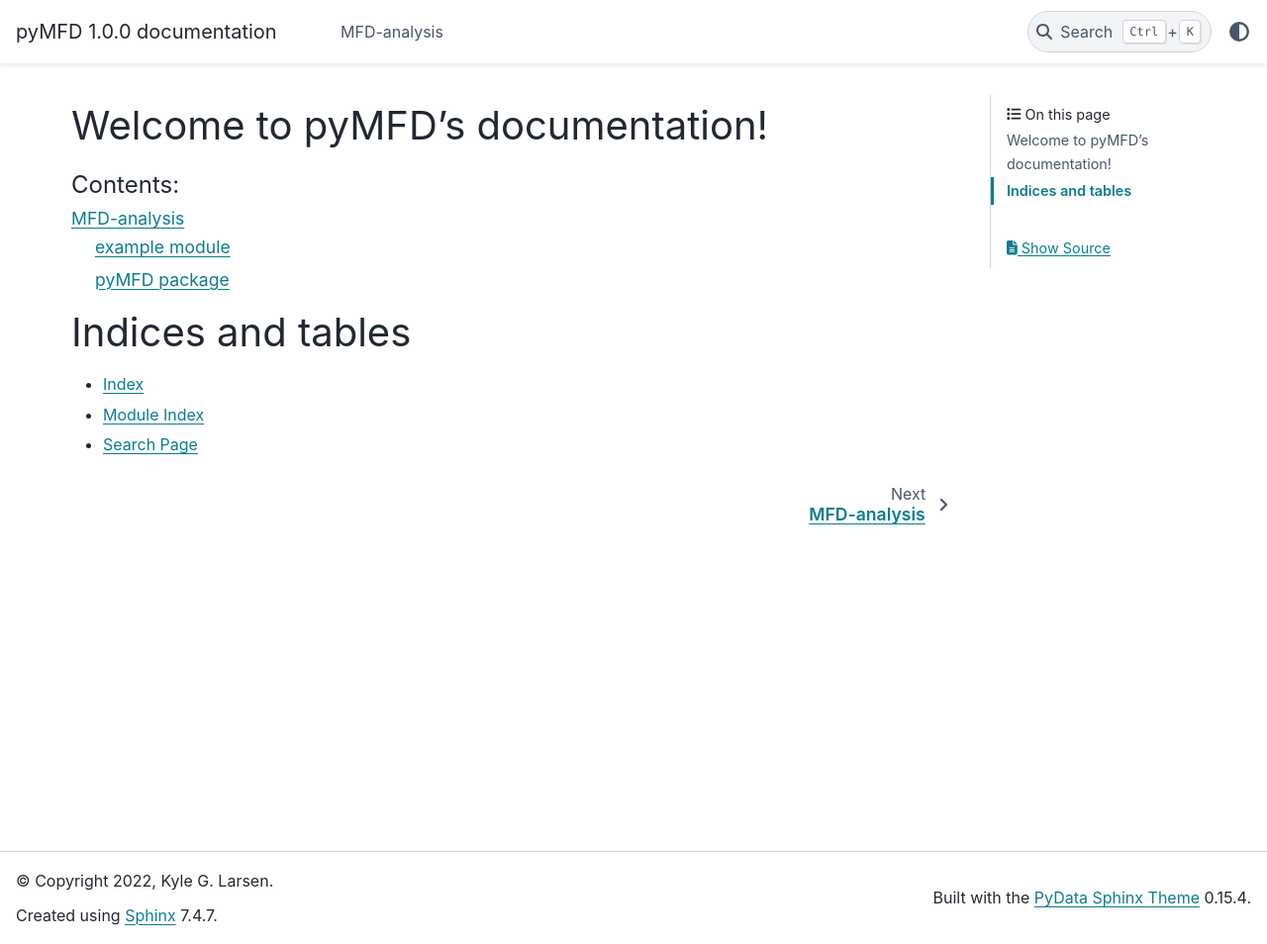
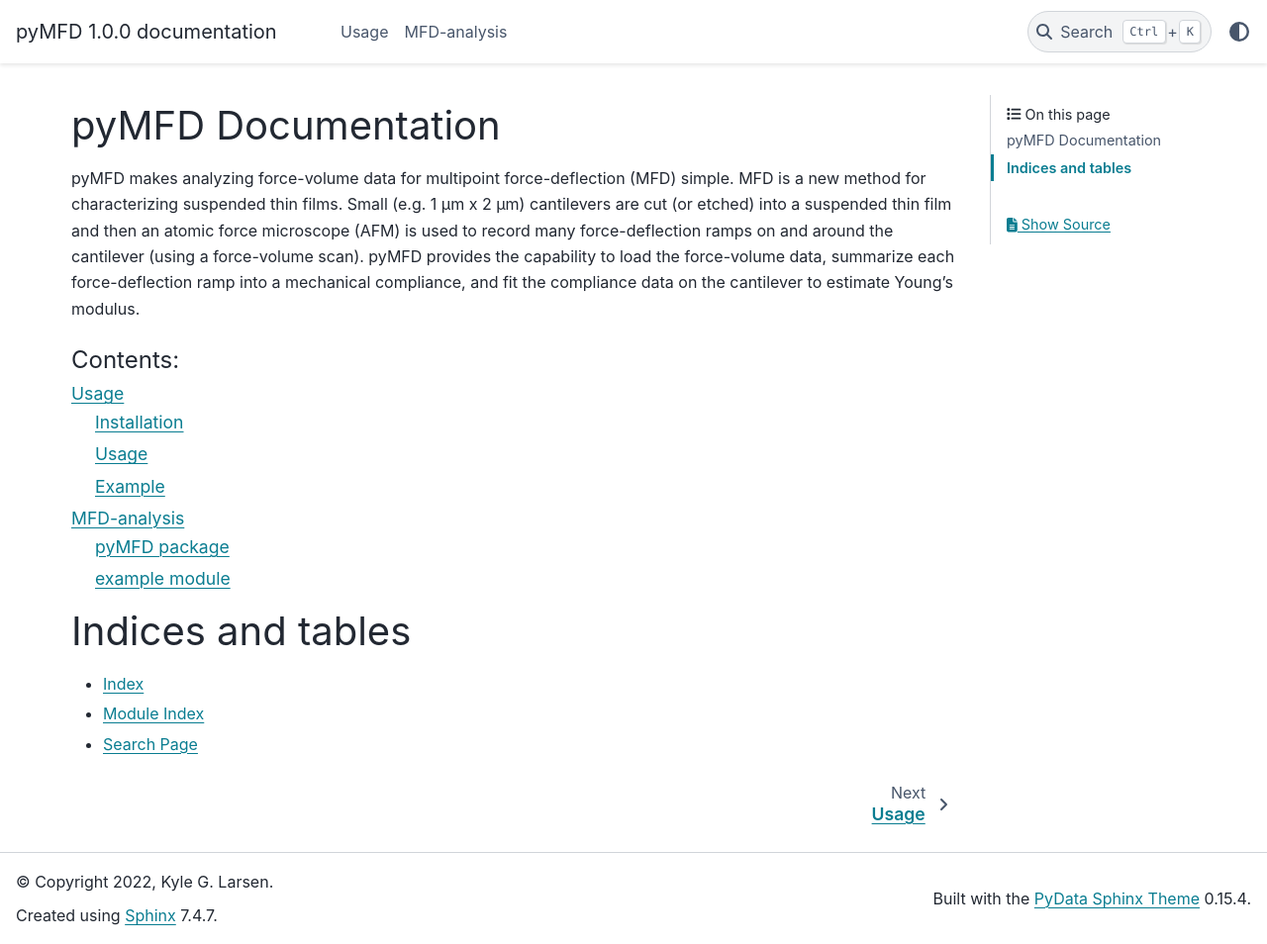
Before and after one commit to larsenkg/pyMFD, a Sphinx documentation site: the page built from docs/source/index.rst, in a window 1280 px wide and 954 px high. Shown: the whole window at 99% size. Built offline with Sphinx 7.4.7 and the PyData theme 0.15.4, drawn with Linux system fonts in a browser that asks for light colours.

Commit message:
Updated README.md and documentation.

```diff
--- a/docs/source/index.rst
+++ b/docs/source/index.rst
@@ -3,13 +3,23 @@
    You can adapt this file completely to your liking, but it should at least
    contain the root `toctree` directive.
 
-Welcome to pyMFD's documentation!
-=================================
+pyMFD Documentation
+===================
+
+pyMFD makes analyzing force-volume data for multipoint force-deflection (MFD)
+simple. MFD is a new method for characterizing suspended thin films. Small
+(e.g. 1 µm x 2 µm) cantilevers are cut (or etched) into a suspended thin
+film and then an atomic force microscope (AFM) is used to record many
+force-deflection ramps on and around the cantilever (using a force-volume
+scan). pyMFD provides the capability to load the force-volume data, summarize
+each force-deflection ramp into a mechanical compliance, and fit the
+compliance data on the cantilever to estimate Young's modulus.
 
 .. toctree::
    :maxdepth: 2
    :caption: Contents:
 
+   usage
    modules
 
 Indices and tables
--- a/docs/source/modules.rst
+++ b/docs/source/modules.rst
@@ -4,5 +4,5 @@ MFD-analysis
 .. toctree::
    :maxdepth: 4
 
+   pyMFD
    example
-   pyMFD
--- a/docs/source/pyMFD.rst
+++ b/docs/source/pyMFD.rst
@@ -8,9 +8,6 @@ Subpackages
    :maxdepth: 4
 
    pyMFD.tests
-
-Submodules
-----------
 
 pyMFD.FV module
 ---------------
```
Also changed, not shown: README.md (+4 -1 lines), docs/source/usage.rst (added, +46 -0 lines), pyproject.toml (added, +25 -0 lines).
